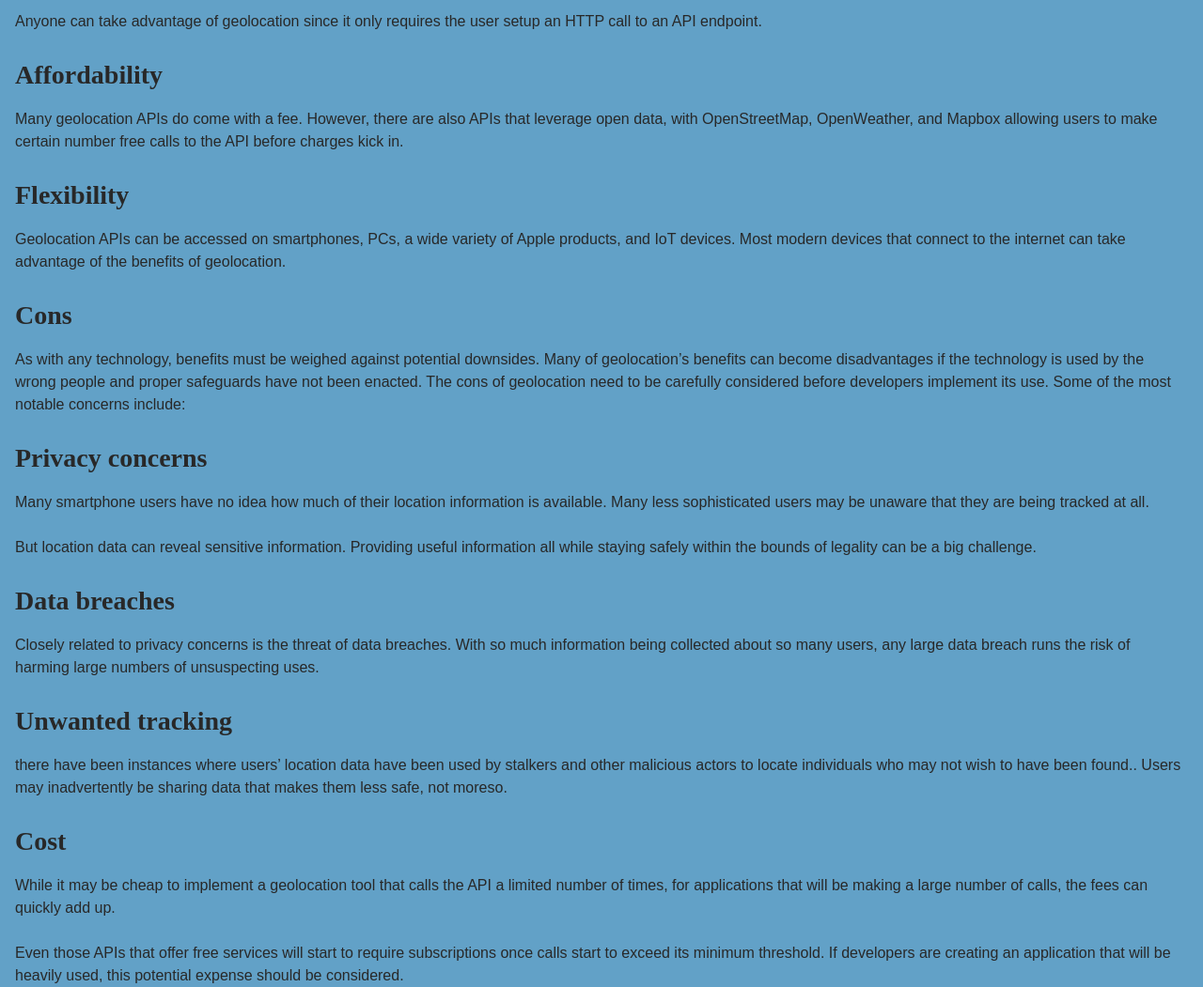
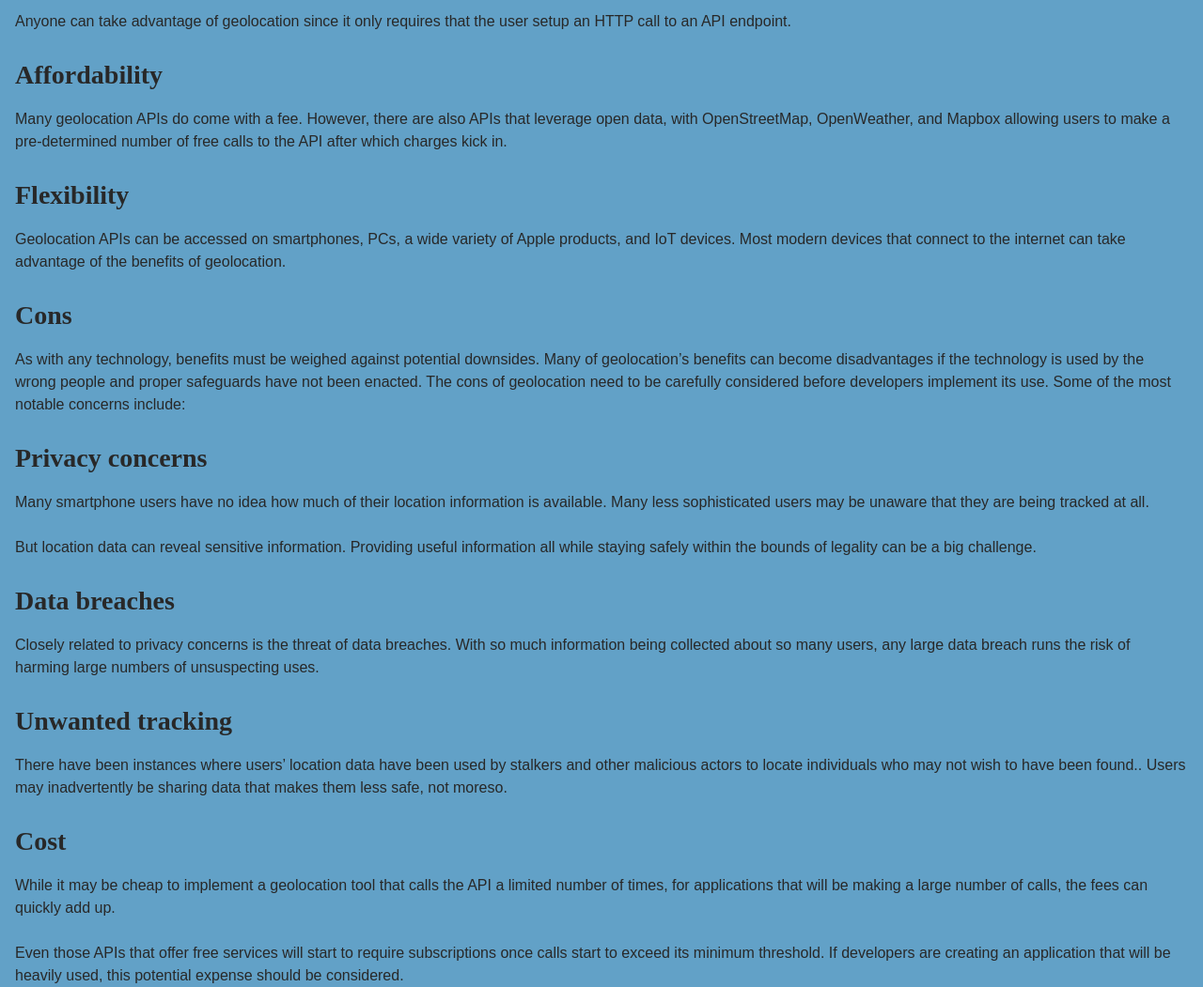
Before and after one commit to MotionHQ/geolocation, a plain HTML site: page index.html in a window 1280 px wide. Shown: the part 579-1630 px from the top of the page at 94% size. Drawn offline with Linux system fonts and the light colour scheme.

Commit message:
Update index.html
Fixed typos

```diff
--- a/index.html
+++ b/index.html
@@ -55,9 +55,9 @@
           <h3>Pros</h3>
           <p>Many of the pros of geolocation have been identified in the sections above. Geolocation can be used in a wide variety of contexts to deliver valuable, potentially lifesaving, information quickly and efficiently. Further benefits of geolocation include:</p>
           <h4>Ease of Implementation</h4>
-          <p>Anyone can take advantage of geolocation since it only requires the user setup an HTTP call to an API endpoint.</p>
+          <p>Anyone can take advantage of geolocation since it only requires that the user setup an HTTP call to an API endpoint.</p>
           <h4>Affordability</h4>
-          <p>Many geolocation APIs do come with a fee. However, there are also APIs that leverage open data, with OpenStreetMap, OpenWeather, and Mapbox allowing users to make certain number free calls to the API before charges kick in.
+          <p>Many geolocation APIs do come with a fee. However, there are also APIs that leverage open data, with OpenStreetMap, OpenWeather, and Mapbox allowing users to make a pre-determined number of free calls to the API after which charges kick in.
           </p>
           <h4>Flexibility</h4>
           <p>Geolocation APIs can be accessed on smartphones, PCs, a wide variety of Apple products, and IoT devices. Most modern devices that connect to the internet can take advantage of the benefits of geolocation.
@@ -72,7 +72,7 @@
           <h4>Data breaches</h4>
           <p>Closely related to privacy concerns is the threat of data breaches. With so much information being collected about so many users, any large data breach runs the risk of harming large numbers of unsuspecting uses. </p>
           <h4>Unwanted tracking</h4>
-          <p>there have been instances where users’ location data have been used by stalkers and other malicious actors to locate individuals who may not wish to have been found.. Users may inadvertently be sharing data that makes them less safe, not moreso. </p>
+          <p>There have been instances where users’ location data have been used by stalkers and other malicious actors to locate individuals who may not wish to have been found.. Users may inadvertently be sharing data that makes them less safe, not moreso. </p>
           <h4>Cost</h4>
           <p>While it may be cheap to implement a geolocation tool that calls the API a limited number of times, for applications that will be making a large number of calls, the fees can quickly add up. </p>
           <p>Even those APIs that offer free services will start to require subscriptions once calls start to exceed its minimum threshold. If developers are creating an application that will be heavily used, this potential expense should be considered.
```
